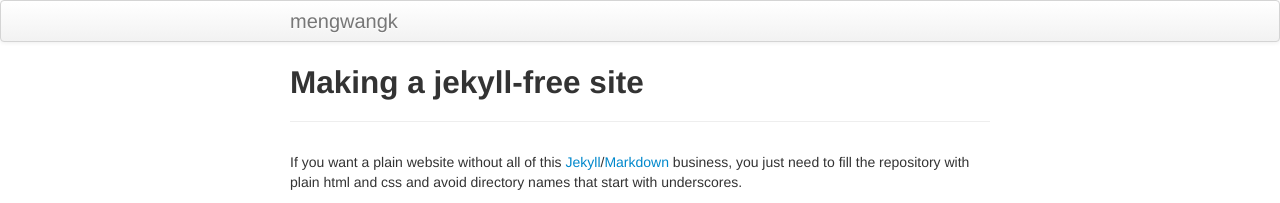
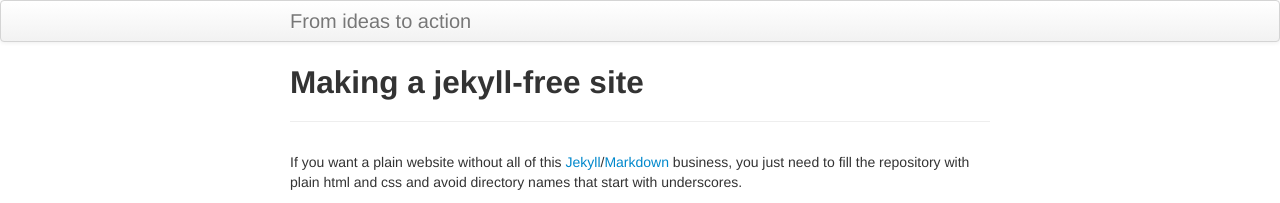
Before and after one commit to mengwangk/mengwangk.github.io, a Jekyll site: the page built from pages/nojekyll.md, in a window 1280 px wide. Shown: the top 203 px of the page. Built offline with Jekyll 4.4.1, drawn with Linux system fonts in a browser that asks for light colours.

Commit message:
Modified files

```diff
--- a/_config.yml
+++ b/_config.yml
@@ -8,7 +8,7 @@
 # Themes are encouraged to use these universal variables
 # so be sure to set them if your theme uses them.
 #
-title : mengwangk
+title : From ideas to action
 author :
   name : Koh Meng Wang
   email : mengwangk@gmail.com
```
Also changed, not shown: index.md (+0 -1 lines).
